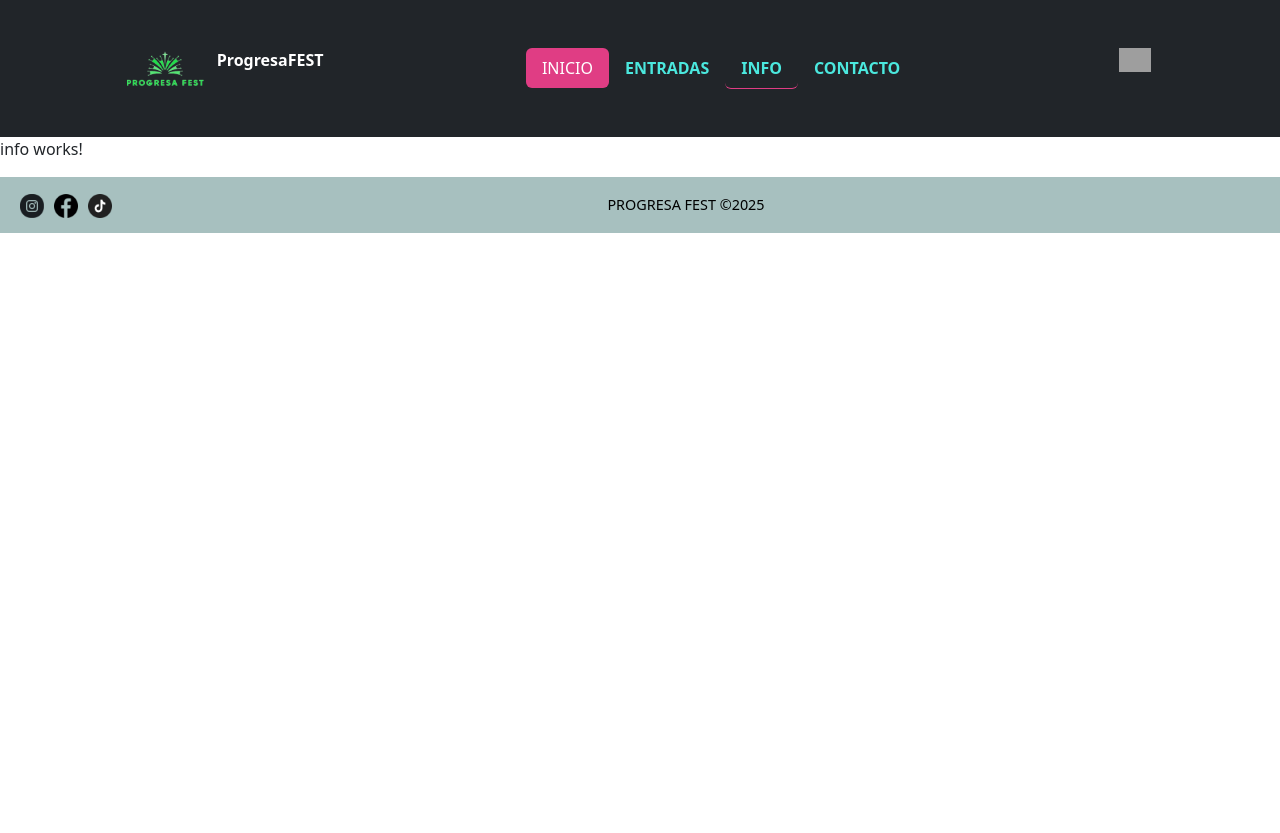
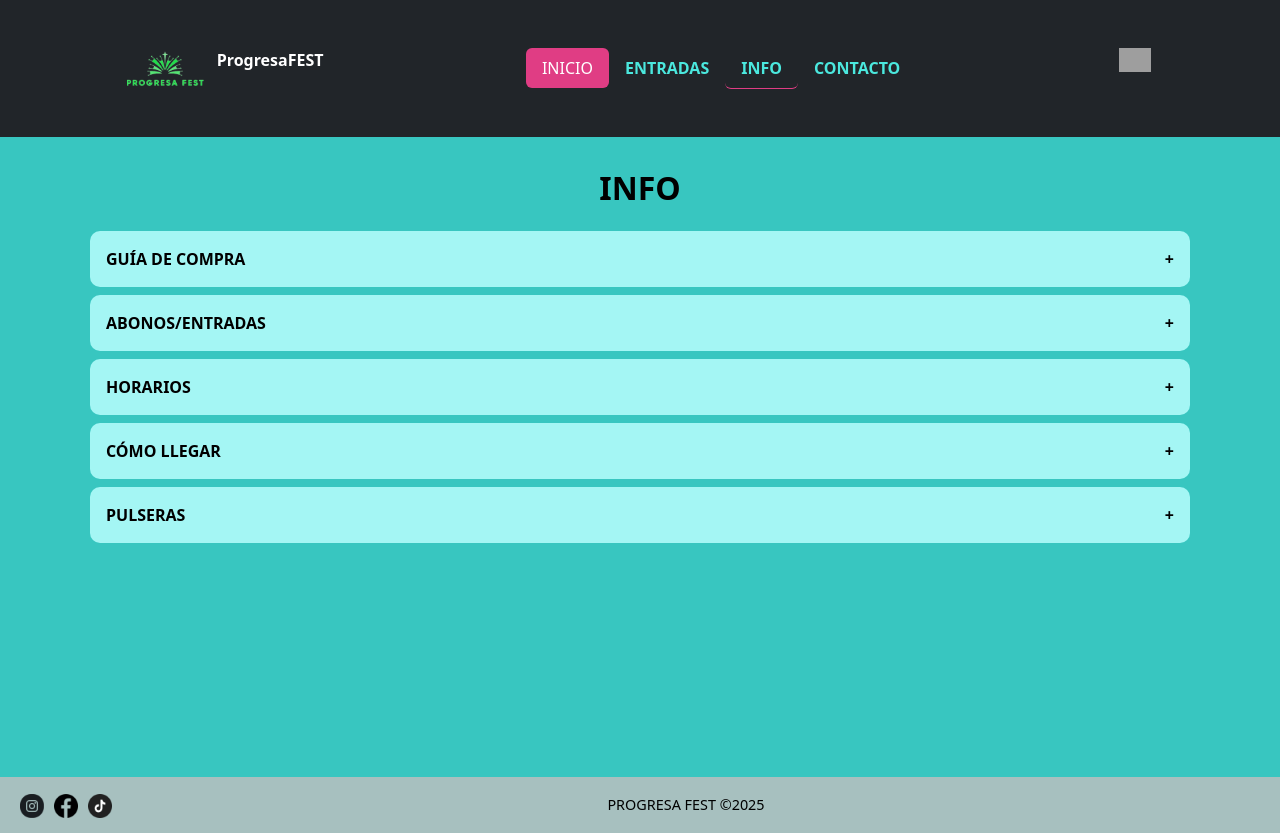
Before and after one commit to Stanis-Kalynovskyi/ProyectoStanisPablo, an Angular app in the folder Progresa-Fest/: page /info in a window 1280 px wide. Before the commit the page ends 800 px from the top, so only its background shows below. Built offline with nearby package versions, Linux system fonts and the light colour scheme; grey boxes are pictures that could not be loaded.

Commit message:
Paginas de info y de compra

```diff
--- a/Progresa-Fest/angular.json
+++ b/Progresa-Fest/angular.json
@@ -23,7 +23,7 @@
             "assets": [
               {
                 "glob": "**/*",
-                "input": "public"
+                "input": "src/assets"
               }
             ],
             "styles": [
@@ -90,7 +90,7 @@
             "assets": [
               {
                 "glob": "**/*",
-                "input": "public"
+                "input": "src/assets"
               }
             ],
             "styles": [
--- a/Progresa-Fest/src/app/componentes/entradas/entradas.component.html
+++ b/Progresa-Fest/src/app/componentes/entradas/entradas.component.html
@@ -1 +1,36 @@
-<p>entradas works!</p>
+<div class="container py-4">
+    <!-- Recorremos cada tipo de entrada -->
+    <div *ngFor="let ticket of tickets" class="card mb-3">
+      <div class="card-body d-flex justify-content-between align-items-center">
+        <!-- Icono + título + descripción -->
+        <div class="d-flex align-items-center">
+          <i class="bi bi-ticket-fill fs-1 text-primary me-3"></i>
+          <div>
+            <h5 class="card-title mb-1">{{ ticket.title }}</h5>
+            <p class="card-text mb-0">{{ ticket.description }}</p>
+          </div>
+        </div>
+
+        <!-- Selector de cantidad -->
+        <div>
+          <select class="form-select" [(ngModel)]="ticket.quantity">
+            <option *ngFor="let num of quantityOptions" [value]="num">{{ num }}</option>
+          </select>
+        </div>
+      </div>
+    </div>
+ <!-- Botón aplicar -->
+<div class="text-end">
+    <button class="btn btn-danger px-4 py-2" (click)="apply()">APLICAR</button>
+  </div>
+
+  <!-- Resumen visual -->
+  <div *ngIf="selectedTickets.length > 0" class="mt-4">
+    <h5>Resumen de Entradas Seleccionadas:</h5>
+    <ul class="list-group">
+      <li *ngFor="let ticket of selectedTickets" class="list-group-item d-flex justify-content-between align-items-center">
+        {{ ticket.title }}
+        <span class="badge bg-primary rounded-pill">{{ ticket.quantity }}</span>
+      </li>
+    </ul>
+  </div>
--- a/Progresa-Fest/src/app/componentes/entradas/entradas.component.ts
+++ b/Progresa-Fest/src/app/componentes/entradas/entradas.component.ts
@@ -1,11 +1,47 @@
 import { Component } from '@angular/core';
+import { CommonModule } from '@angular/common';
+import { FormsModule } from '@angular/forms';
 
 @Component({
   selector: 'app-entradas',
-  imports: [],
+  standalone: true,
+  imports: [CommonModule, FormsModule],
   templateUrl: './entradas.component.html',
-  styleUrl: './entradas.component.css'
+  styleUrls: ['./entradas.component.css']
 })
 export class EntradasComponent {
+  tickets = [
+    {
+      title: 'ABONO GENERAL',
+      description: 'Acceso normal al escenario.',
+      quantity: 0,
+    },
+    {
+      title: 'ABONO JOVEN',
+      description: 'Los jóvenes hasta 29 años pueden obtener un 20% de descuento para todo tipo de conciertos.',
+      quantity: 0,
+    },
+    {
+      title: 'ENTRADA VIP',
+      description: 'Acceso a escenario a primera fila con bebida incluida.',
+      quantity: 0,
+    }
+  ];
 
+  quantityOptions = [0, 1, 2, 3, 4, 5];
+
+  // Guardar la selección cuando se aplique
+  selectedTickets: { title: string; quantity: number }[] = [];
+
+  apply() {
+    // Filtra las entradas con cantidad > 0
+    this.selectedTickets = this.tickets
+      .filter(ticket => ticket.quantity > 0)
+      .map(ticket => ({
+        title: ticket.title,
+        quantity: ticket.quantity
+      }));
+
+    console.log('Entradas aplicadas:', this.selectedTickets);
+  }
 }
--- a/Progresa-Fest/src/app/componentes/footer/footer.component.html
+++ b/Progresa-Fest/src/app/componentes/footer/footer.component.html
@@ -1,7 +1,7 @@
 <footer class="footer">
     <div class="social-icons">
         <a href="https://www.instagram.com" target="_blank" rel="noopener">
-            <img src="assets/1-e1bb61fd.png" alt="Instagram">
+            <img src="assets/1-e1bb61fd.png" alt="Instagram" class="img-fluid">
         </a>
         <a href="https://www.facebook.com" target="_blank" rel="noopener">
             <img src="assets/facebook.png" alt="Facebook">
--- a/Progresa-Fest/src/app/componentes/info/info.component.css
+++ b/Progresa-Fest/src/app/componentes/info/info.component.css
@@ -0,0 +1,70 @@
+/* Ocupa toda la altura de la pantalla */
+:host {
+    display: flex;
+    flex-direction: column;
+    min-height: 80vh;
+    background-color: #38c6c0;
+    margin: 0;
+    padding: 0;
+    box-sizing: border-box;
+  }
+
+  /* Contenedor del contenido */
+  .info-container {
+    flex: 1;
+    width: 90%;
+    max-width: 1100px;
+    margin: 0 auto;
+    padding-top: 2rem;
+    padding-bottom: 2rem;
+  }
+
+  /* Título */
+  h2 {
+    color: #000;
+    font-weight: bold;
+    text-align: center;
+    margin-bottom: 1.5rem;
+  }
+
+  /* Estilo para cada sección del acordeón */
+  .accordion-item {
+    background-color: #a4f6f4;
+    border-radius: 10px;
+    padding: 0.5rem 1rem;
+    margin-bottom: 10px;
+  }
+
+  /* Título del acordeón */
+  .accordion-header {
+    background: none;
+    border: none;
+    width: 100%;
+    text-align: left;
+    font-weight: bold;
+    font-size: 1rem;
+    color: #000;
+    padding: 0.5rem 0;
+    display: flex;
+    justify-content: space-between;
+    align-items: center;
+    cursor: pointer;
+  }
+
+  /* Contenido del acordeón */
+  .accordion-body {
+    background-color: #e0fafa;
+    margin-top: 0.5rem;
+    padding: 0.5rem 1rem;
+    border-radius: 8px;
+  }
+
+  /* Footer */
+  footer {
+    text-align: center;
+    color: white;
+    padding: 1rem;
+  }
+  .content {
+    white-space: pre-line; /* Respeta los saltos de línea en el texto */
+  }
--- a/Progresa-Fest/src/app/componentes/info/info.component.html
+++ b/Progresa-Fest/src/app/componentes/info/info.component.html
@@ -1 +1,13 @@
-<p>info works!</p>
+<div class="info-container">
+    <h2 class="text-center">INFO</h2>
+
+    <div *ngFor="let section of sections; let i = index" class="accordion-item mb-2">
+      <button class="accordion-header" (click)="toggleSection(i)">
+        {{ section.title }}
+        <span class="float-end">+</span>
+      </button>
+      <div class="accordion-body" *ngIf="section.isOpen" [ngClass]="'content'">
+        {{ section.content }}
+      </div>
+    </div>
+  </div>
--- a/Progresa-Fest/src/app/componentes/info/info.component.ts
+++ b/Progresa-Fest/src/app/componentes/info/info.component.ts
@@ -1,11 +1,62 @@
 import { Component } from '@angular/core';
+import { CommonModule } from '@angular/common';
 
 @Component({
   selector: 'app-info',
-  imports: [],
+  standalone: true,
+  imports: [CommonModule],
   templateUrl: './info.component.html',
-  styleUrl: './info.component.css'
+  styleUrls: ['./info.component.css']
 })
 export class InfoComponent {
+  sections = [
+    { title: 'GUÍA DE COMPRA', isOpen: false, content: 'ProgresaFest es un evento exclusivo organizado por el colegio Progresa. Para asegurar tu entrada, sigue los pasos a continuación: \n 1. Selecciona el tipo de entrada que deseas adquirir (general, VIP, etc.).\n 2. Añádela a tu carrito y procede al pago de forma segura. \n3. Recibirás un correo de confirmación con tu entrada digital o física.Guarda tu entrada para acceder al evento en la fecha indicada.\n 4. Asegúrate de completar la compra antes de que se agoten las entradas. \n\n ¡Nos vemos en ProgresaFest!'},
+    { title: 'ABONOS/ENTRADAS', isOpen: false, content: `En ProgresaFest ofrecemos diferentes tipos de abonos y entradas para adaptarnos a tus necesidades:
+      1. Entrada General: Acceso completo al evento.
+      2. Entrada VIP: Acceso preferencial, zona exclusiva y otros beneficios.
+      3. Abono de 2 días: Para disfrutar del festival durante los dos días.
 
+      Consulta nuestras opciones y elige la entrada que mejor se ajuste a ti. ¡Te esperamos en ProgresaFest!`
+       },
+    { title: 'HORARIOS', isOpen: false, content: `ProgresaFest se llevará a cabo en dos días llenos de música, actividades y diversión. Los horarios son los siguientes:
+
+      Día 1:
+      - Apertura de puertas: 10:00 AM
+      - Primer concierto: 11:00 AM
+      - Actividades paralelas: 12:00 PM - 6:00 PM
+      - Conciertos principales: 7:00 PM - 11:00 PM
+
+      Día 2:
+      - Apertura de puertas: 10:00 AM
+      - Conciertos y actividades: 11:00 AM - 9:00 PM
+      - Cierre del evento: 10:00 PM
+
+      ¡No te pierdas ninguno de los momentos increíbles que tenemos preparados!`
+       },
+    { title: 'CÓMO LLEGAR', isOpen: false, content: `ProgresaFest se celebra en la cuidad de las Artes y las Ciencias, en un lugar de fácil acceso. A continuación te explicamos cómo llegar:
+
+      - **En coche**: El recinto cuenta con parking disponible. Puedes usar el GPS con la dirección "ProgresaFEST" para llegar fácilmente.
+      - **En transporte público**: Las líneas de autobuses 99, 92 y 19 tienen parada cerca del evento. Además, la estación de metro "Xativa" está a solo 10 minutos a pie.
+      - **En bicicleta**: Hay estacionamiento para bicicletas cerca de la entrada principal.
+
+      Recomendamos llegar con antelación para evitar aglomeraciones. ¡Nos vemos pronto en ProgresaFest!`
+       },
+    { title: 'PULSERAS', isOpen: false, content: `Las pulseras son tu acceso al evento y se entregarán al realizar la compra de la entrada. Estas pulseras tienen diferentes funciones:
+
+      - **Acceso general**: Permite la entrada al recinto y la participación en actividades principales.
+      - **Pulsera VIP**: Ofrece acceso exclusivo a zonas especiales, actividades privadas y servicios adicionales.
+      - **Pulseras de consumo**: También podrás usar tu pulsera para realizar compras dentro del evento de manera rápida y segura.
+
+      Recuerda que deberás portar tu pulsera durante todo el evento para garantizar el acceso a todas las áreas. ¡A disfrutar del festival!`
+       },
+  ];
+
+  // Función para reemplazar saltos de línea \n por <br>
+  formatContent(content: string): string {
+    return content.replace(/\n/g, '<br>');
+  }
+
+  toggleSection(index: number): void {
+    this.sections[index].isOpen = !this.sections[index].isOpen;
+  }
 }
```
Also changed, not shown: Progresa-Fest/src/app/componentes/entradas/entradas.component.css (+80 -0 lines).
